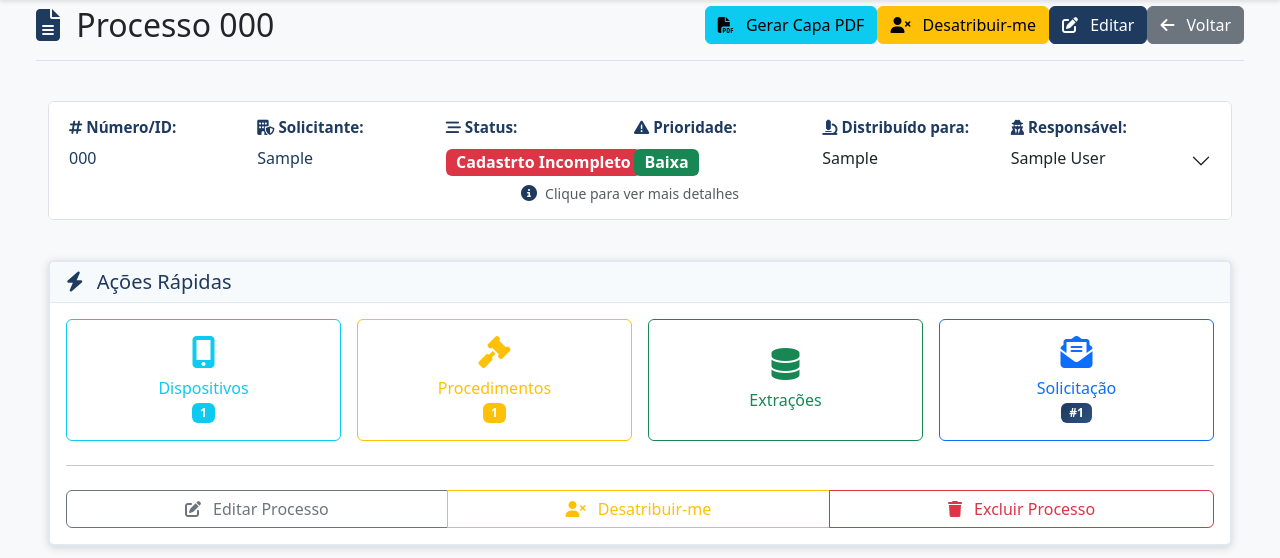
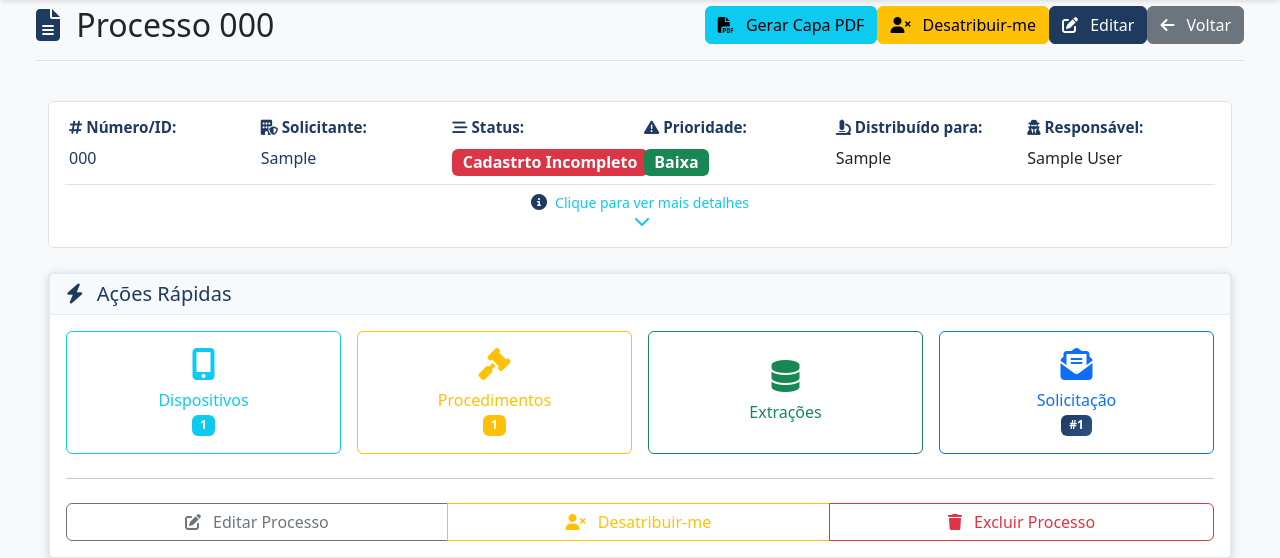
Before and after one commit to leonardofandrade/next, a Django app: page /next/cases/1/ in a window 1280 px wide. Shown: the part 82-640 px from the top of the page. Run offline with Django 5.2, Linux system fonts and the light colour scheme; a user stored in the database is signed in; tables that the repository leaves empty hold one stand-in row (values such as "Sample post"); some libraries are stand-ins or nearby versions.

Commit message:
refactor(templates): improve case detail layout and enhance accordion functionality
- Commented out the incomplete registration alert in the case detail template for better code clarity.
- Updated the accordion layout in the case detail include template by adding a border and margin for improved visual separation.
- Changed the text color for the detail prompt to enhance visibility and added a chevron icon for better user interaction.
- Included CSS styles to remove the default chevron and implement a rotation animation for the custom chevron icon, enhancing the user experience.

```diff
--- a/templates/cases/case_detail.html
+++ b/templates/cases/case_detail.html
@@ -66,7 +66,8 @@
 <div class="container-fluid py-4">
 
     <div class="row">
-        <!-- Alerta de Cadastro Incompleto -->
+        {% comment %}
+         <!-- Alerta de Cadastro Incompleto -->
         {% if not case.registration_completed_at %}
         <div class="col-12 mb-3">
             <div class="alert alert-warning" role="alert">
@@ -101,6 +102,7 @@
             </div>
         </div>
         {% endif %}
+         {% endcomment %}
 
         <!-- Informações Principais -->
         <div class="col-12 mb-4">
--- a/templates/cases/includes/case_detail_include.html
+++ b/templates/cases/includes/case_detail_include.html
@@ -3,7 +3,7 @@ Card de detalhes do Case - Reutilizável (Bootstrap Accordion)
 Uso: {% include 'cases/includes/case_detail_include.html' with case=case %}
 {% endcomment %}
 
-<div class="accordion mb-3" id="caseDetailAccordion">
+<div class="accordion" id="caseDetailAccordion">
     <div class="accordion-item">
         <h2 class="accordion-header" id="caseDetailHeading">
             <button class="accordion-button collapsed" type="button" data-bs-toggle="collapse"
@@ -56,10 +56,11 @@ Uso: {% include 'cases/includes/case_detail_include.html' with case=case %}
                     </div>
 
                     <!-- Segunda Linha -->
-                    <div class="row g-2 align-items-center">
+                    <div class="row g-2 align-items-center border-top mt-2">
                         <div class="col-md-12 text-center">
                             <i class="fas fa-info-circle text-primary me-1"></i>
-                            <small class="text-muted">Clique para ver mais detalhes</small>
+                            <small class="text-info">Clique para ver mais detalhes</small>
+                            <p class="text-info mb-0"><i id="chevronIcon" class="fas fa-chevron-down text-info ms-1 chevron-icon"></i></p>
                         </div>
                     </div>
                 </div>
@@ -164,3 +165,20 @@ Uso: {% include 'cases/includes/case_detail_include.html' with case=case %}
         </div>
     </div>
 </div>
+
+<style>
+/* Remove o chevron do accordion */
+#caseDetailAccordion .accordion-button::after {
+    display: none;
+}
+
+/* Animação de rotação do chevron */
+#caseDetailAccordion .chevron-icon {
+    transition: transform 0.3s ease;
+    display: inline-block;
+}
+
+#caseDetailAccordion .accordion-button:not(.collapsed) .chevron-icon {
+    transform: rotate(180deg);
+}
+</style>
```
